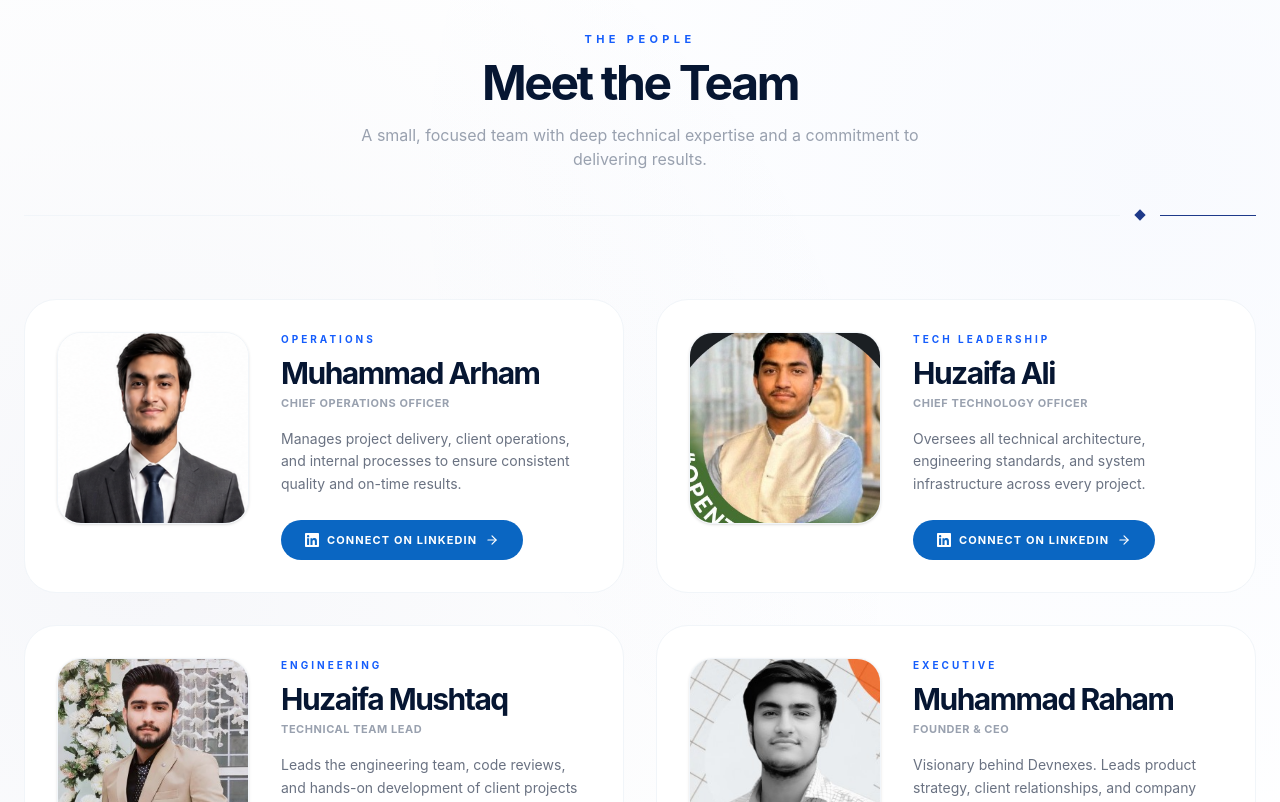
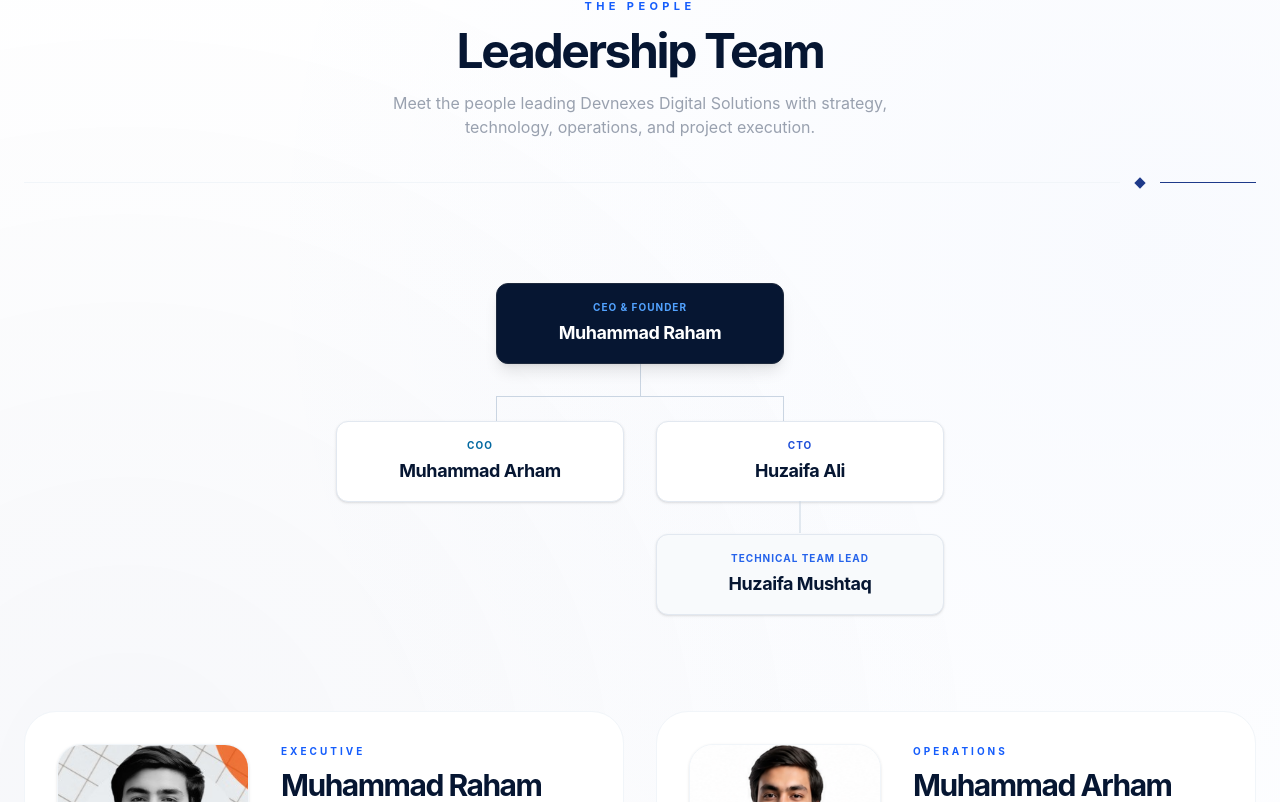
Before and after one commit to sultanraham/Devnexes, a React (Vite) app: page /about in a window 1280 px wide. Shown: the part 2218-3020 px from the top of the page. Built offline with nearby package versions, Linux system fonts and the light colour scheme; no server answers.

Commit message:
Update leadership team roles, bios, and add hierarchy chart

```diff
--- a/src/components/AboutPage.jsx
+++ b/src/components/AboutPage.jsx
@@ -6,10 +6,23 @@ import Footer from './Footer'
 
 const team = [
   {
+    name: 'Muhammad Raham',
+    role: 'CEO & Founder',
+    dept: 'Executive',
+    bio: 'Muhammad Raham leads the vision and business strategy of Devnexes Digital Solutions. He focuses on building modern digital products, AI-powered solutions, and long-term client partnerships.',
+    photo: '/images/devnexes-team-raham.png',
+    photoPos: 'center top',
+    initials: 'MR',
+    accent: '#1e3a8a',
+    gradientFrom: '#061632',
+    gradientTo: '#1e3a8a',
+    linkedin: 'https://www.linkedin.com/in/muhammad-raham-abdul-qayyum-850a41396/',
+  },
+  {
     name: 'Muhammad Arham',
-    role: 'Chief Operations Officer',
+    role: 'Chief Operations Officer — COO',
     dept: 'Operations',
-    bio: 'Manages project delivery, client operations, and internal processes to ensure consistent quality and on-time results.',
+    bio: 'Muhammad Arham manages operations, client communication, and project delivery. He ensures that every project is completed with proper planning, quality, and timeline control.',
     photo: '/images/devnexes-team-arham.png',
     photoPos: 'center top',
     initials: 'MA',
@@ -20,9 +33,9 @@ const team = [
   },
   {
     name: 'Huzaifa Ali',
-    role: 'Chief Technology Officer',
+    role: 'Chief Technology Officer — CTO',
     dept: 'Tech Leadership',
-    bio: 'Oversees all technical architecture, engineering standards, and system infrastructure across every project.',
+    bio: 'Huzaifa Ali leads the technical direction of Devnexes. He manages technology decisions, system architecture, development standards, and innovation in AI and web solutions.',
     photo: '/images/devnexes-team-huzaifa.png',
     photoPos: 'center center',
     initials: 'HA',
@@ -35,7 +48,7 @@ const team = [
     name: 'Huzaifa Mushtaq',
     role: 'Technical Team Lead',
     dept: 'Engineering',
-    bio: 'Leads the engineering team, code reviews, and hands-on development of client projects with precision and expertise.',
+    bio: 'Huzaifa Mushtaq supervises the technical team, assigns development tasks, reviews work, and supports smooth execution of client projects.',
     photo: '/images/devnexes-team-huzafa.png',
     photoPos: 'center top',
     initials: 'HM',
@@ -43,19 +56,6 @@ const team = [
     gradientFrom: '#0a1628',
     gradientTo: '#2563eb',
     linkedin: 'https://www.linkedin.com/in/huzaifa-mushtaq-5a18bb414/',
-  },
-  {
-    name: 'Muhammad Raham',
-    role: 'Founder & CEO',
-    dept: 'Executive',
-    bio: 'Visionary behind Devnexes. Leads product strategy, client relationships, and company direction with a bold long-term vision.',
-    photo: '/images/devnexes-team-raham.png',
-    photoPos: 'center top',
-    initials: 'MR',
-    accent: '#1e3a8a',
-    gradientFrom: '#061632',
-    gradientTo: '#1e3a8a',
-    linkedin: 'https://www.linkedin.com/in/muhammad-raham-abdul-qayyum-850a41396/',
   }
 ]
 
@@ -118,6 +118,67 @@ const TeamCard = ({ member, index }) => {
         </div>
       </div>
     </motion.div>
+  )
+}
+
+const OrganizationChart = () => {
+  return (
+    <div className="w-full flex flex-col items-center justify-center py-4 mb-20 relative">
+
+      {/* CEO */}
+      <motion.div initial={{ opacity: 0, y: 20 }} whileInView={{ opacity: 1, y: 0 }} viewport={{ once: true }} className="bg-[#061632] text-white px-8 py-4 rounded-xl shadow-lg border border-slate-800 text-center z-10 w-64 md:w-72 relative">
+        <p className="text-[10px] font-bold uppercase tracking-widest text-blue-400 mb-1">CEO & Founder</p>
+        <h4 className="font-bold text-lg tracking-tight">Muhammad Raham</h4>
+      </motion.div>
+
+      {/* Vertical Line from CEO */}
+      <div className="w-px h-8 bg-slate-300" />
+
+      {/* Horizontal Line for branching */}
+      <div className="hidden md:block w-72 h-px bg-slate-300" />
+
+      {/* Branching Lines Down */}
+      <div className="hidden md:flex w-72 justify-between">
+        <div className="w-px h-6 bg-slate-300" />
+        <div className="w-px h-6 bg-slate-300" />
+      </div>
+
+      {/* COO & CTO Container */}
+      <div className="flex flex-col md:flex-row items-center gap-6 md:gap-8 justify-center z-10">
+        {/* COO */}
+        <motion.div initial={{ opacity: 0, x: -20 }} whileInView={{ opacity: 1, x: 0 }} viewport={{ once: true }} className="bg-white px-8 py-4 rounded-xl shadow-sm border border-slate-200 text-center w-64 md:w-72">
+          <p className="text-[10px] font-bold uppercase tracking-widest text-[#0369a1] mb-1">COO</p>
+          <h4 className="font-bold text-[#061632] text-lg tracking-tight">Muhammad Arham</h4>
+        </motion.div>
+
+        {/* Vertical Line for Mobile */}
+        <div className="md:hidden w-px h-6 bg-slate-300" />
+
+        {/* CTO */}
+        <motion.div initial={{ opacity: 0, x: 20 }} whileInView={{ opacity: 1, x: 0 }} viewport={{ once: true }} className="bg-white px-8 py-4 rounded-xl shadow-sm border border-slate-200 text-center w-64 md:w-72 relative">
+          <p className="text-[10px] font-bold uppercase tracking-widest text-[#1d4ed8] mb-1">CTO</p>
+          <h4 className="font-bold text-[#061632] text-lg tracking-tight">Huzaifa Ali</h4>
+          {/* Vertical line going down from CTO to Tech Lead on Desktop */}
+          <div className="hidden md:block absolute -bottom-8 left-1/2 -translate-x-1/2 w-px h-8 bg-slate-300" />
+        </motion.div>
+      </div>
+
+      {/* Vertical Line for Mobile */}
+      <div className="md:hidden w-px h-6 bg-slate-300" />
+      {/* Spacer for desktop */}
+      <div className="hidden md:block h-8" />
+
+      {/* Technical Team Lead */}
+      <div className="flex flex-col md:flex-row items-start gap-6 md:gap-8 justify-center z-10">
+          <div className="w-64 md:w-72 hidden md:block"></div> {/* Spacer to push Tech Lead under CTO */}
+          <motion.div initial={{ opacity: 0, y: 20 }} whileInView={{ opacity: 1, y: 0 }} viewport={{ once: true }} className="bg-slate-50 px-8 py-4 rounded-xl shadow-sm border border-slate-200 text-center w-64 md:w-72 relative">
+            <p className="text-[10px] font-bold uppercase tracking-widest text-[#2563eb] mb-1">Technical Team Lead</p>
+            <h4 className="font-bold text-[#061632] text-lg tracking-tight">Huzaifa Mushtaq</h4>
+            {/* Optional connecting line back up for mobile? Already have one above */}
+          </motion.div>
+      </div>
+
+    </div>
   )
 }
 
@@ -197,7 +258,6 @@ const AboutPage = ({ t = {} }) => {
       <section className="py-24 bg-slate-50">
         <div className="container mx-auto px-6 max-w-5xl">
           <motion.div initial={{ opacity: 0, y: 20 }} whileInView={{ opacity: 1, y: 0 }} viewport={{ once: true }} className="text-center mb-16">
-            <p className="text-blue-600 text-[11px] font-bold uppercase tracking-[0.4em] mb-4">What We Stand For</p>
             <h2 className="text-[#061632] text-3xl md:text-5xl font-bold tracking-tighter">Our Core Values</h2>
           </motion.div>
           <div className="grid grid-cols-1 md:grid-cols-2 gap-6">
@@ -234,9 +294,9 @@ const AboutPage = ({ t = {} }) => {
           >
             <div className="text-center">
               <p className="text-blue-600 text-[11px] font-bold uppercase tracking-[0.4em] mb-3">The People</p>
-              <h2 className="text-[#061632] text-3xl md:text-5xl font-bold tracking-tighter mb-4">Meet the Team</h2>
+              <h2 className="text-[#061632] text-3xl md:text-5xl font-bold tracking-tighter mb-4">Leadership Team</h2>
               <p className="text-gray-400 text-base max-w-xl mx-auto">
-                A small, focused team with deep technical expertise and a commitment to delivering results.
+                Meet the people leading Devnexes Digital Solutions with strategy, technology, operations, and project execution.
               </p>
             </div>
 
@@ -247,6 +307,8 @@ const AboutPage = ({ t = {} }) => {
               <div className="h-px w-24 bg-[#1e3a8a]" />
             </div>
           </motion.div>
+
+          <OrganizationChart />
 
           {/* Team Grid */}
           <div className="grid grid-cols-1 lg:grid-cols-2 gap-8">
```
